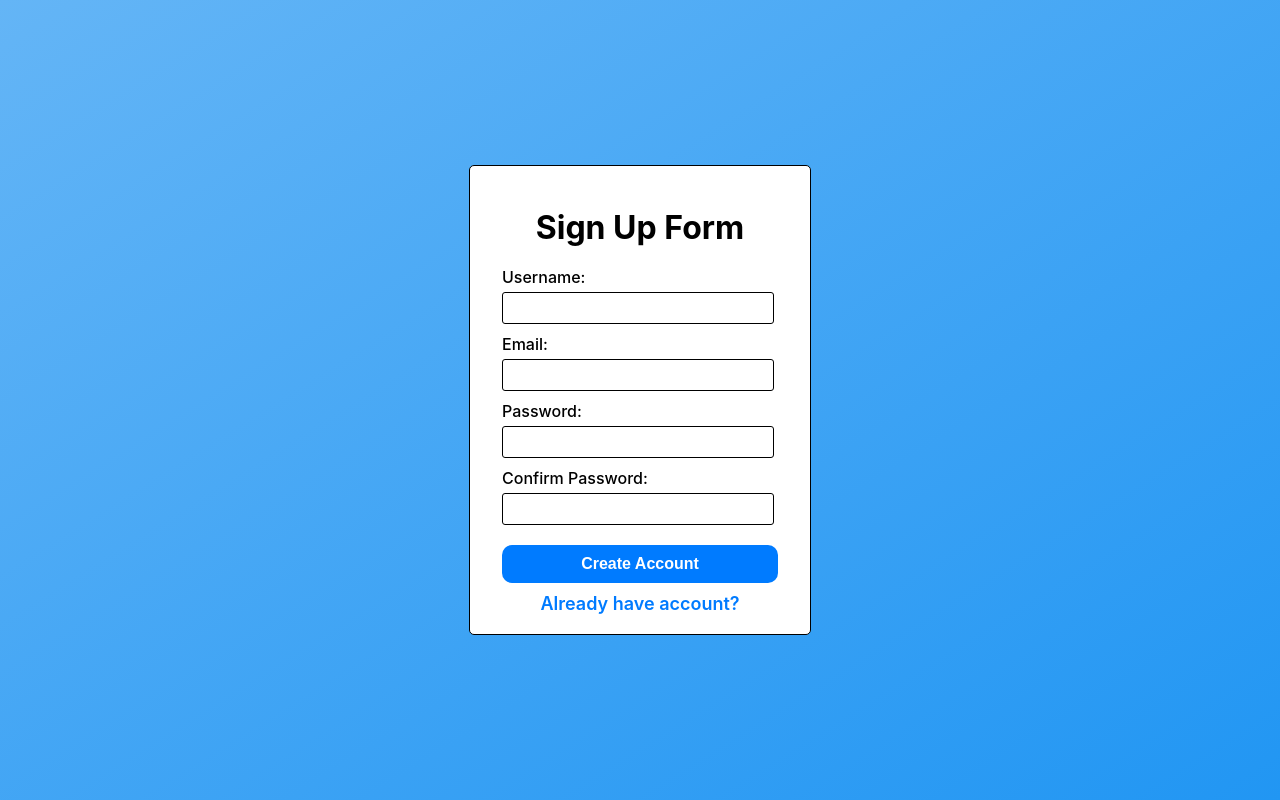
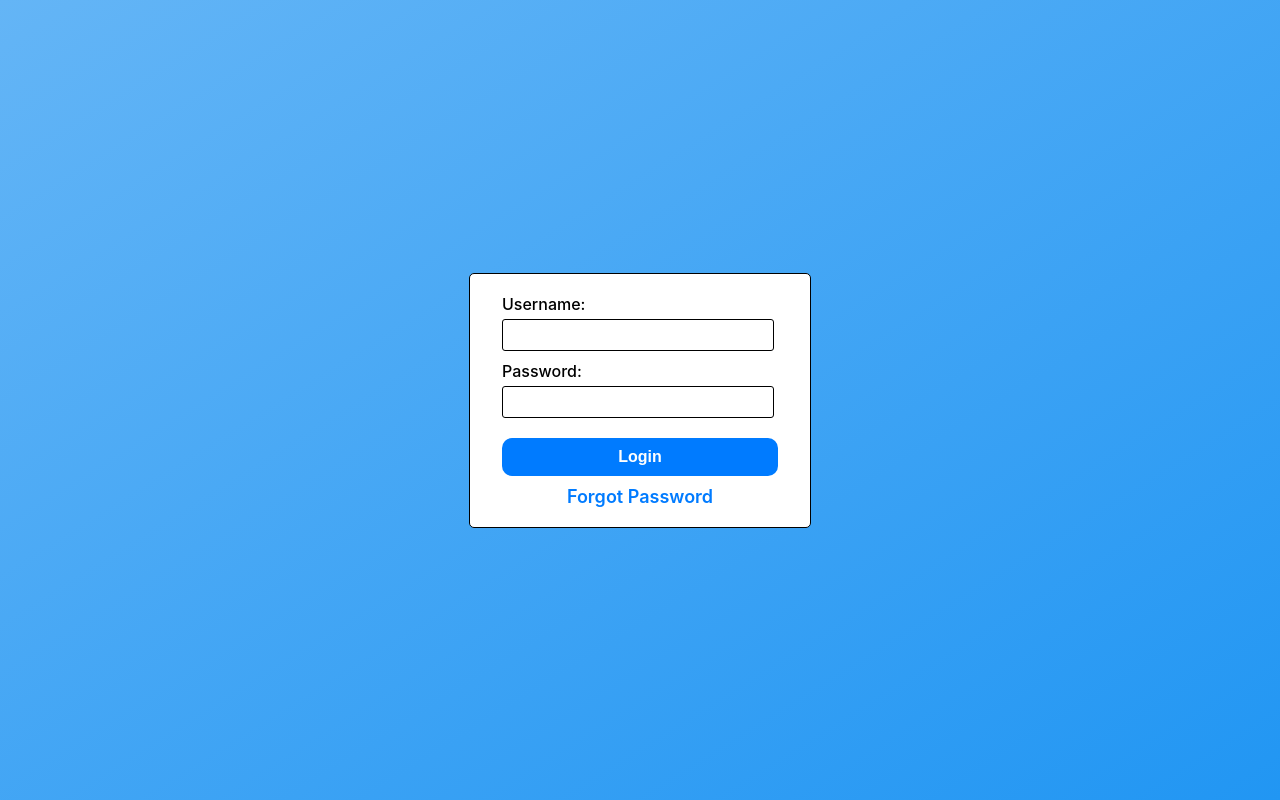
Before and after one commit to krishnamohan645/React_tasks1, a React (Create React App) app in the folder react_application/: page / in a window 1280 px wide. Built offline with nearby package versions, Linux system fonts and the light colour scheme.

Commit message:
controlled form using single useState

```diff
--- a/react_application/src/App.js
+++ b/react_application/src/App.js
@@ -1,7 +1,8 @@
 // import logo from './logo.svg';
 // import './App.css';
 
-import ControlledInput from "./forms/controlled/controlled";
+// import ControlledInput from "./forms/controlled/controlled";
+import ControlledComponents1 from "./forms/controlled/controlled1";
 
 // import UnControlledInput from './forms/unControlled/unControlled';
 
@@ -9,7 +10,8 @@ function App() {
   return (
     <div className="App">
       {/* <UnControlledInput/> */}
-      <ControlledInput/>
+      {/* <ControlledInput/> */}
+      <ControlledComponents1/>
     </div>
   );
 }
--- /dev/null
+++ b/react_application/src/forms/controlled/controlled1.js
@@ -0,0 +1,88 @@
+import { useState } from "react"
+import "./index.css"
+
+const ControlledComponents1 = ()=>{
+
+    const [formErrors, setFormErrors] = useState({
+        usernameErr:"",
+        passwordErr: ""
+    })
+
+
+    const [form , setForm] = useState({
+        username: "",
+        password: "",
+    })
+
+
+    const onChangeHandler =(event)=>{
+        const {value, name} = event.target
+        console.log(value,name)
+
+        setForm(prevState=>({
+            ...prevState,[name]:value
+        }))
+
+        switch(name){
+            case "username":
+            if(value.length<6 || value.length>10){
+                setFormErrors(
+                    {...formErrors, usernameErr: "Invalid username"}
+                )
+            }else{
+                setFormErrors({...formErrors, usernameErr: ""})
+            }
+            break
+            case "password":
+            if(value.length<6 || !/[A-Z]/.test(value) || value.length>10){
+                setFormErrors(
+                    {...formErrors, passwordErr: "Invalid password"}
+                )
+            }else{
+                setFormErrors({...formErrors, passwordErr: ""})
+            }
+            break
+            default:
+            break
+        }
+    }
+
+    const handleSubmit =(event)=>{
+        event.preventDefault()
+
+        const formData = {
+            username: form.username,
+            password: form.password
+        }
+        console.log(formData)
+
+       setForm({
+        username: "",
+        password: ""
+       })
+
+       setFormErrors({
+        usernameErr: "",
+        passwordErr: ""
+       })
+    }
+    return(
+        <div className="container">
+        <form onSubmit={handleSubmit} className="form-container">
+            <label>Username:</label>
+            <input type="text" value={form.username} name="username" onChange={onChangeHandler}/>
+            {
+                formErrors.usernameErr && <span style={{color: "red"}}>{formErrors.usernameErr}</span>
+            }
+            <label>Password:</label>
+            <input type="password" value={form.password} name="password" onChange={onChangeHandler}/>
+            {
+                formErrors.passwordErr && <span style={{color: "red"}}>{formErrors.passwordErr}</span>
+            }
+            <button type="submit">Login</button>
+            <a href="/">Forgot Password</a>
+        </form>
+        </div>
+    )
+}
+export default ControlledComponents1;
```
